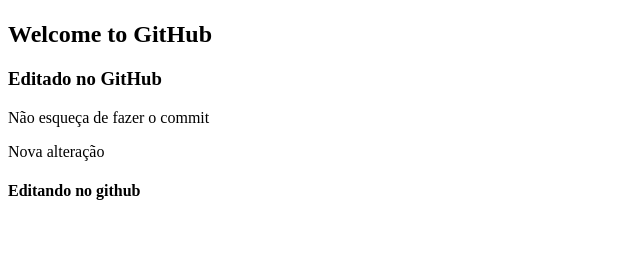
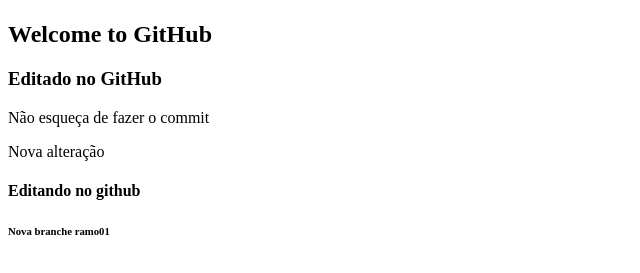
Before and after one commit to osmarol/teste-github, a plain HTML site: page index.html in a window 1280 px wide. Shown: the part 59-332 px from the top of the page, without its empty margins (0-640 px from the left). Drawn offline with Linux system fonts and the light colour scheme.

Commit message:
Criação de uma nova branche ramo01

```diff
--- a/index.html
+++ b/index.html
@@ -13,5 +13,6 @@
     <p>Não esqueça de fazer o commit</p>
     <p>Nova alteração</p>
     <h4>Editando no github</h4>
+    <h6>Nova branche ramo01</h6>
 </body>
 </html>
```
